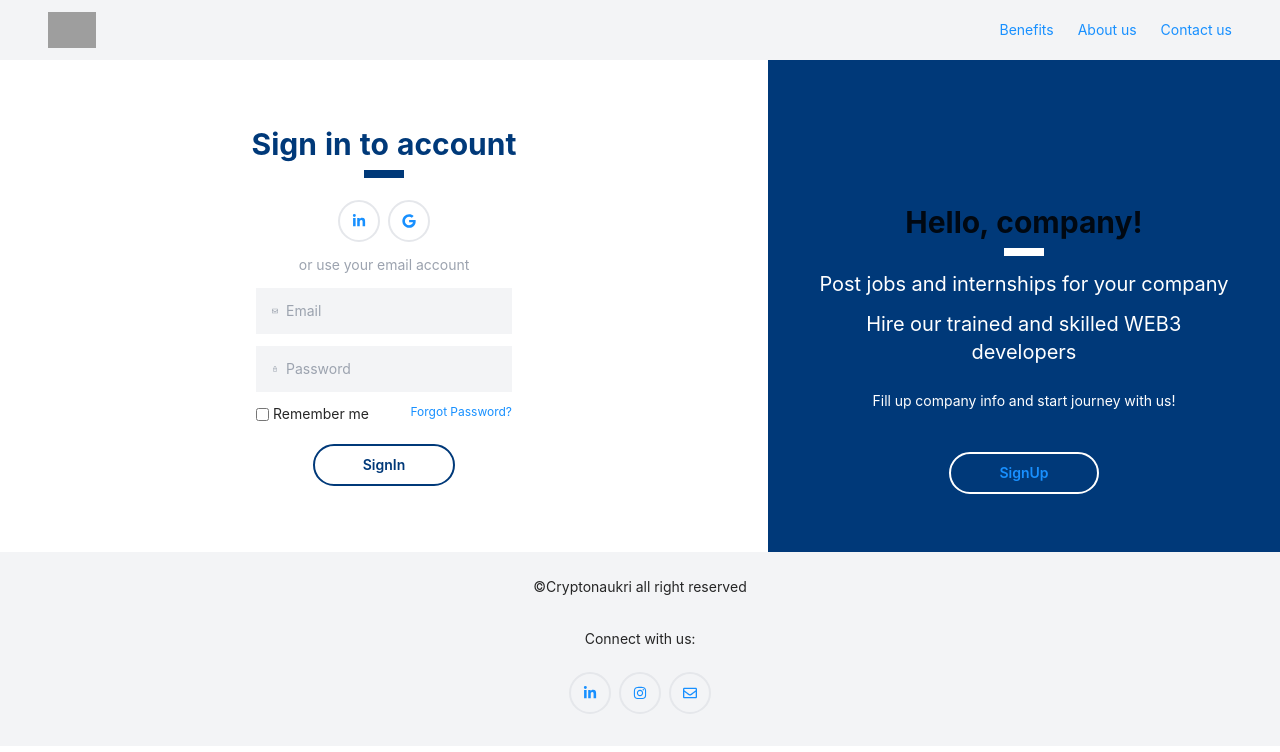
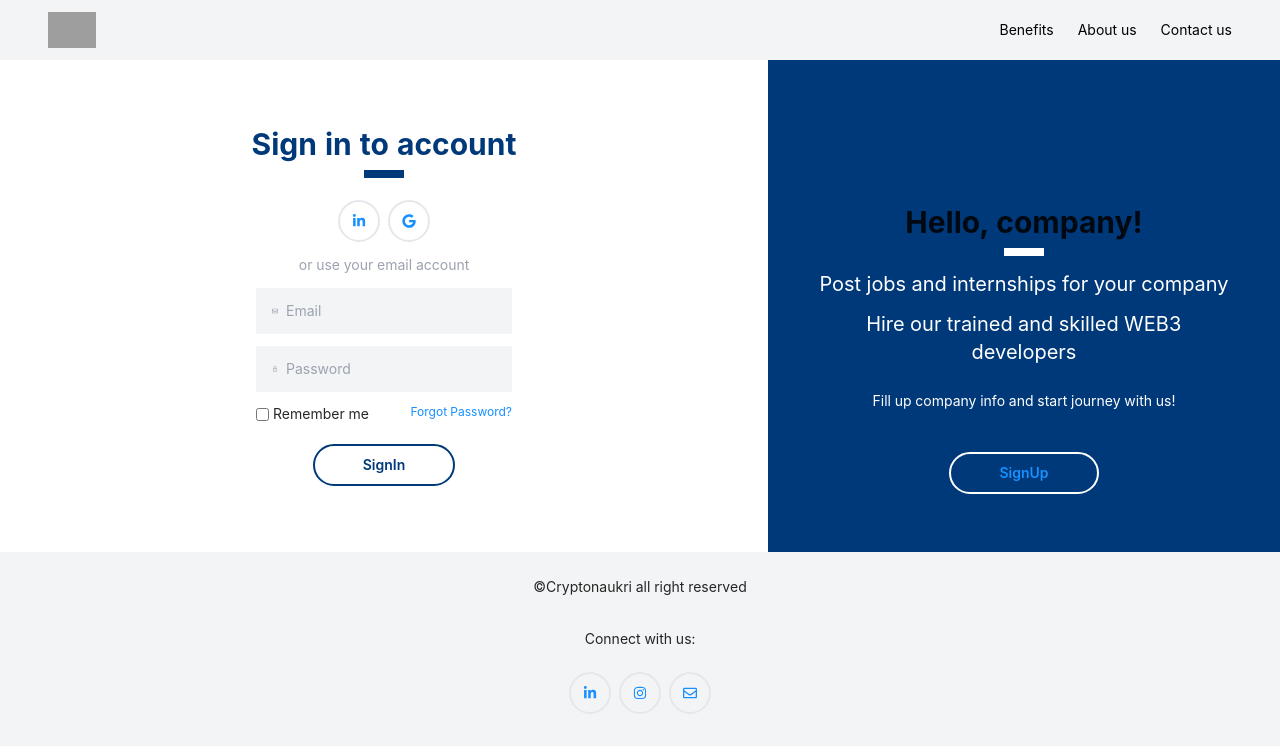
Before and after one commit to KartikB34/Businessportal, a React (Create React App) app: page / in a window 1280 px wide. Shown: the top 752 px of the page. Built offline with nearby package versions, Linux system fonts and the light colour scheme; grey boxes are pictures that could not be loaded.

Commit message:
Navbar updated

```diff
--- a/src/components/login/Navbar.jsx
+++ b/src/components/login/Navbar.jsx
@@ -23,9 +23,9 @@ const Navbar = () => {
 
       {/*Links*/}
       <div className=" hidden items-center justify-end space-x-6 md:flex w-full">
-        <a href="about-us">Benefits</a>
-        <a href="about-us">About us</a>
-        <a href="Contact-us">Contact us</a>
+        <a href="about-us" className="text-black">Benefits</a>
+        <a href="about-us" className="text-black">About us</a>
+        <a href="Contact-us" className="text-black">Contact us</a>
         {/* <BellIcon className="w-6" />
         <UserCircleIcon className="w-6" /> */}
       </div>
```
Also changed, not shown: src/components/login/Signup.jsx (line endings or trailing spaces).
